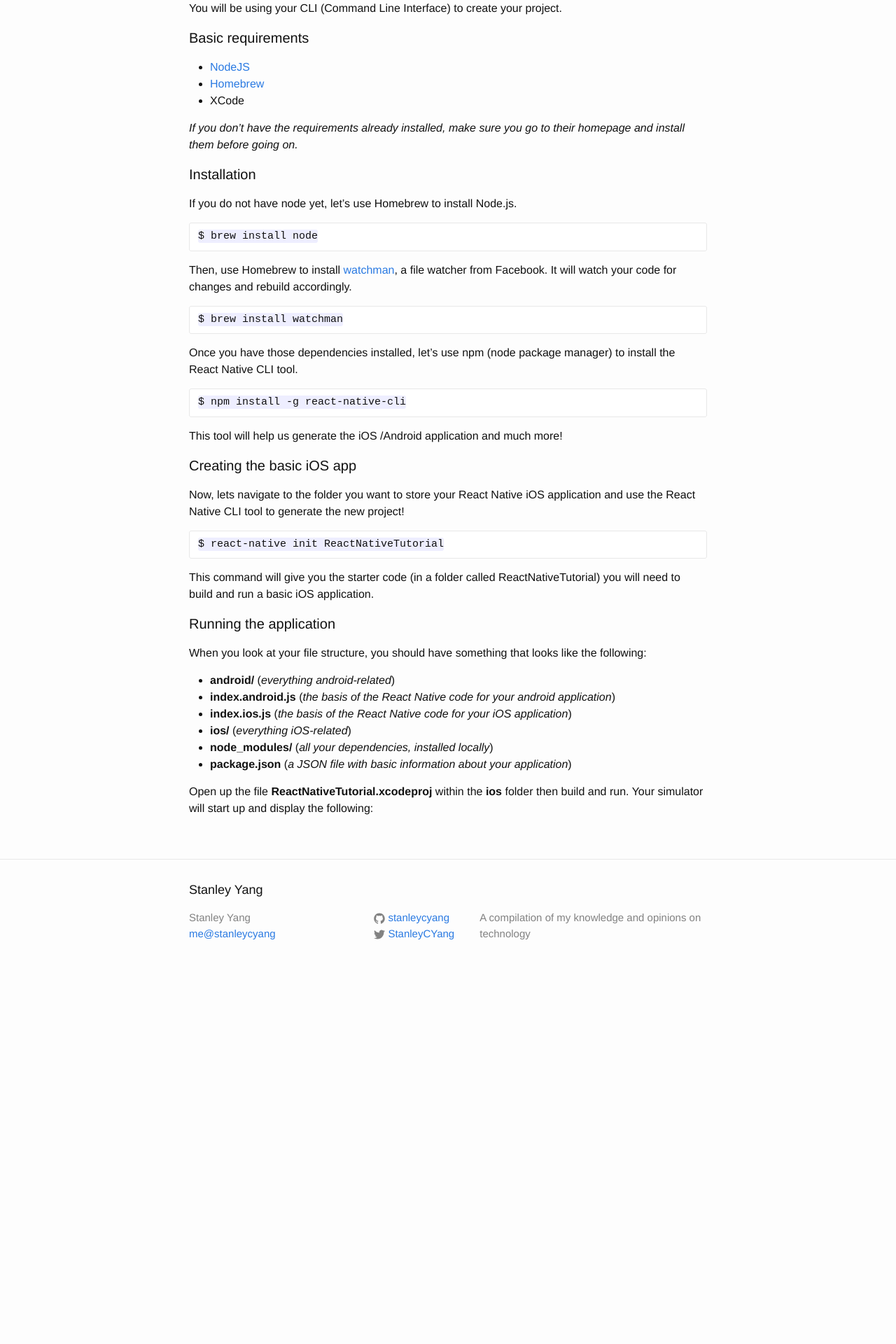
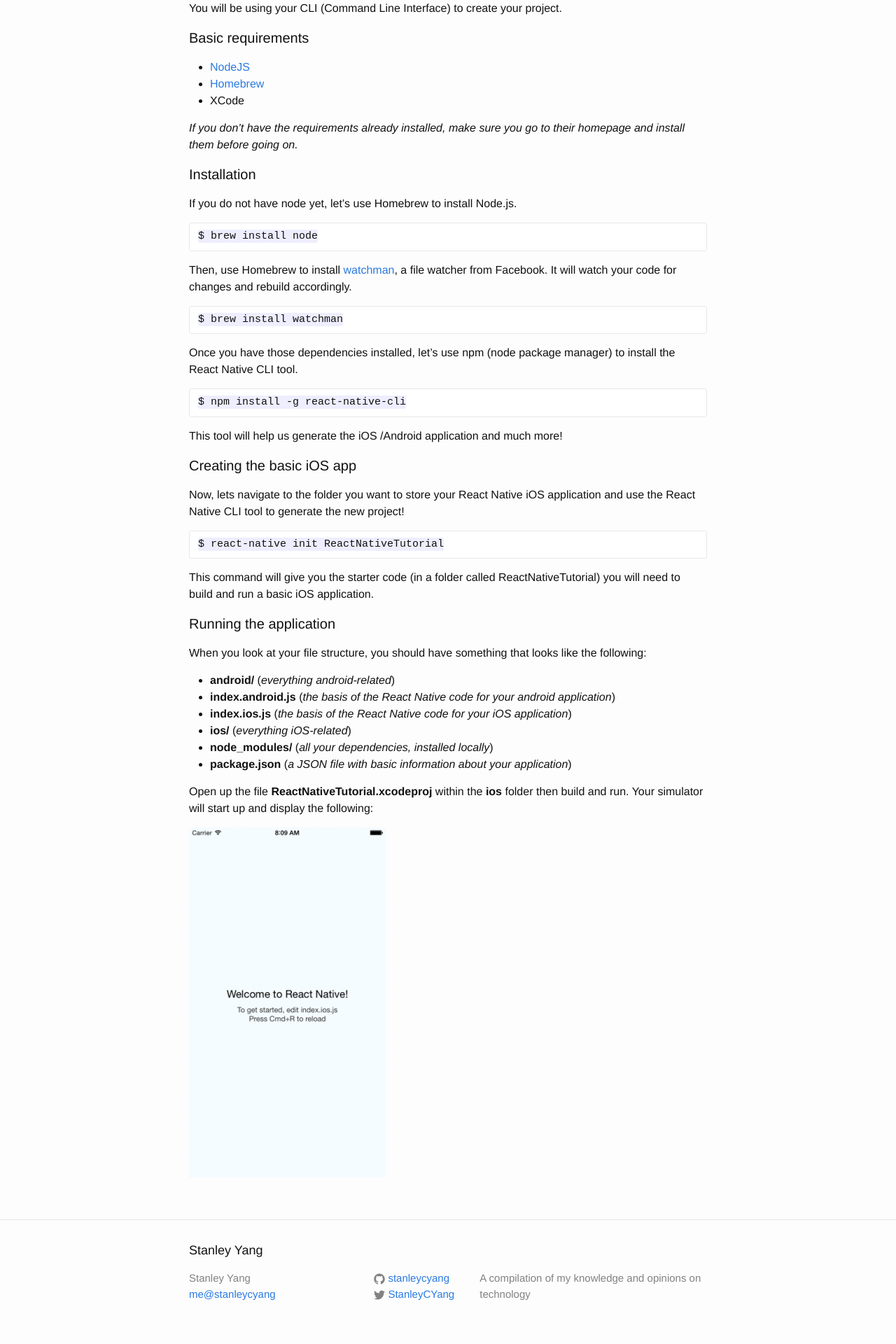
Before and after one commit to stanleycyang/stanleycyang.github.io, a Jekyll site: the page built from _posts/2015-10-04-react-native-tutorial-with-navigation-and-animation.markdown, in a window 1280 px wide. Shown: the part 1037-2957 px from the top of the page at 70% size. Built offline with Jekyll 4.4.1, drawn with Linux system fonts in a browser that asks for light colours; comment, search, counter and statistics services are not loaded; before the commit the page ends 2442 px from its top, so only the background shows below that.

Commit message:
Added the image into the markdown

```diff
--- a/_posts/2015-10-04-react-native-tutorial-with-navigation-and-animation.markdown
+++ b/_posts/2015-10-04-react-native-tutorial-with-navigation-and-animation.markdown
@@ -79,3 +79,5 @@ When you look at your file structure, you should have something that looks like
 - **package.json** (*a JSON file with basic information about your application*)
 
 Open up the file **ReactNativeTutorial.xcodeproj** within the **ios** folder then build and run. Your simulator will start up and display the following:
+
+![iOS Simulator]({{ site.url }}/assets/react-native-tutorial-with-navigation-and-animation/React-Starter.png)
```
